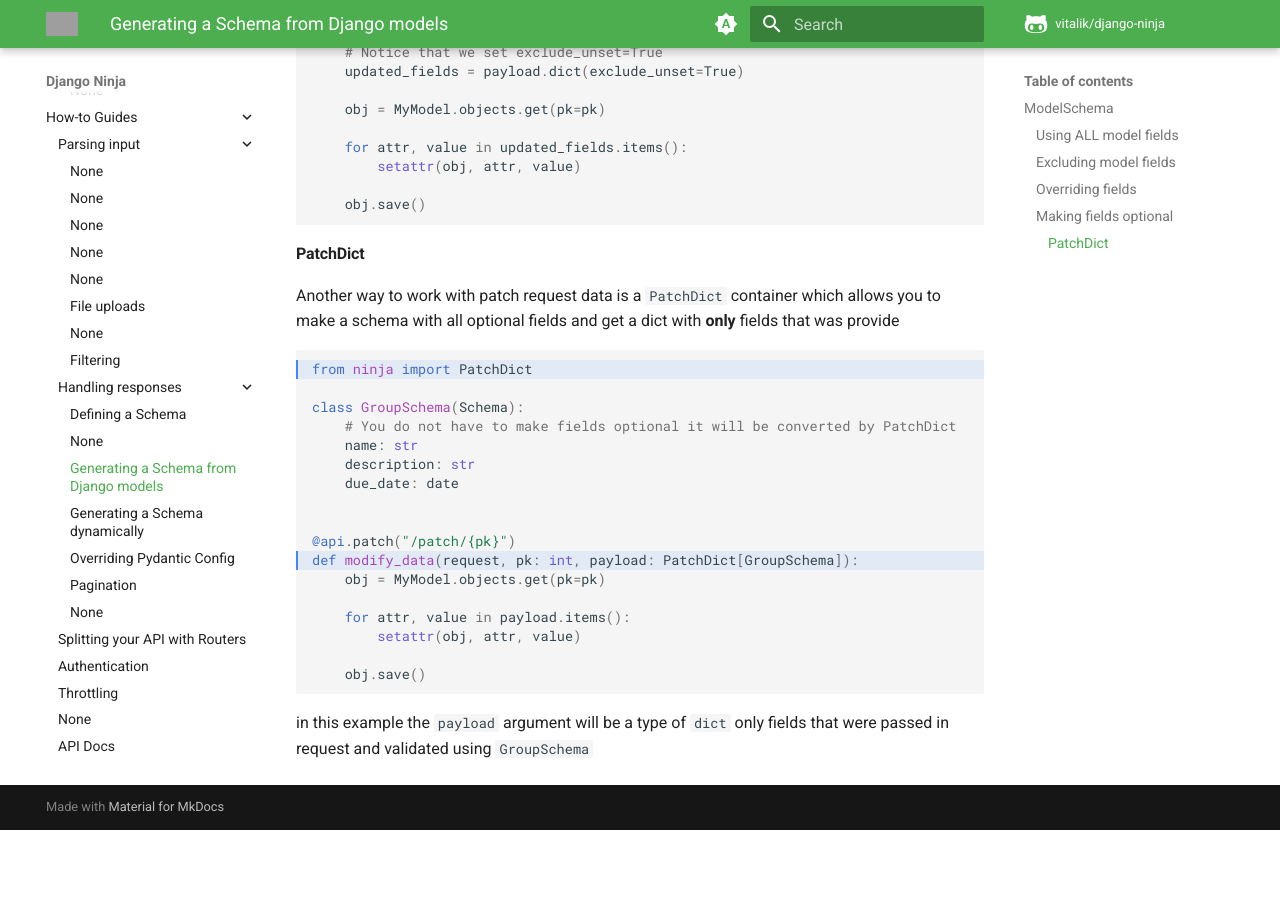
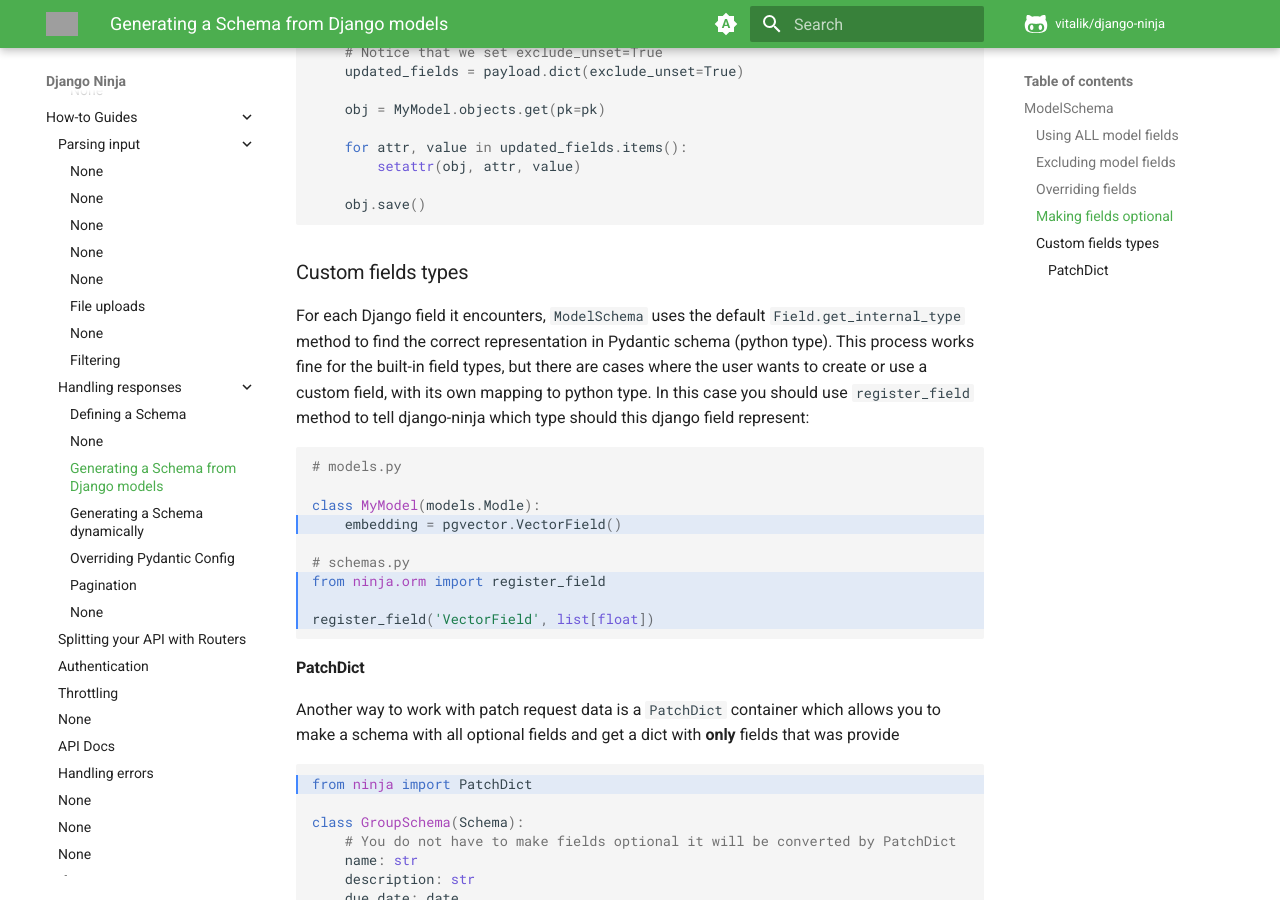
Before and after one commit to awtech888/Django-ninja, an MkDocs documentation site: the page built from docs/docs/guides/response/django-pydantic.md, in a window 1280 px wide and 900 px high, scrolled down 2360 px. Built offline with MkDocs 1.6.1 and Material for MkDocs 9.7.7, drawn with Linux system fonts in a browser that asks for light colours; comment, search, counter and statistics services are not loaded; before the commit the page ends 3190 px from its top, so only the background shows below that; grey boxes are pictures that could not be loaded.

Commit message:
Custom fields types

````diff
--- a/docs/docs/guides/response/django-pydantic.md
+++ b/docs/docs/guides/response/django-pydantic.md
@@ -126,6 +126,27 @@ def patch(request, pk: int, payload: PatchGroupSchema):
 
 ```
 
+
+### Custom fields types
+
+For each Django field it encounters, `ModelSchema` uses the default `Field.get_internal_type` method
+to find the correct representation in Pydantic schema (python type). This process works fine for the built-in field
+types, but there are cases where the user wants to create or use a custom field, with its own mapping to
+python type. In this case you should use `register_field` method to tell django-ninja which type should this django field represent:
+
+```python hl_lines="4 7 8 9"
+# models.py
+
+class MyModel(models.Modle):
+    embedding = pgvector.VectorField()
+
+# schemas.py
+from ninja.orm import register_field
+
+register_field('VectorField', list[float])
+
+```
+
 #### PatchDict
 
 Another way to work with patch request data is a `PatchDict` container which allows you to make
````
